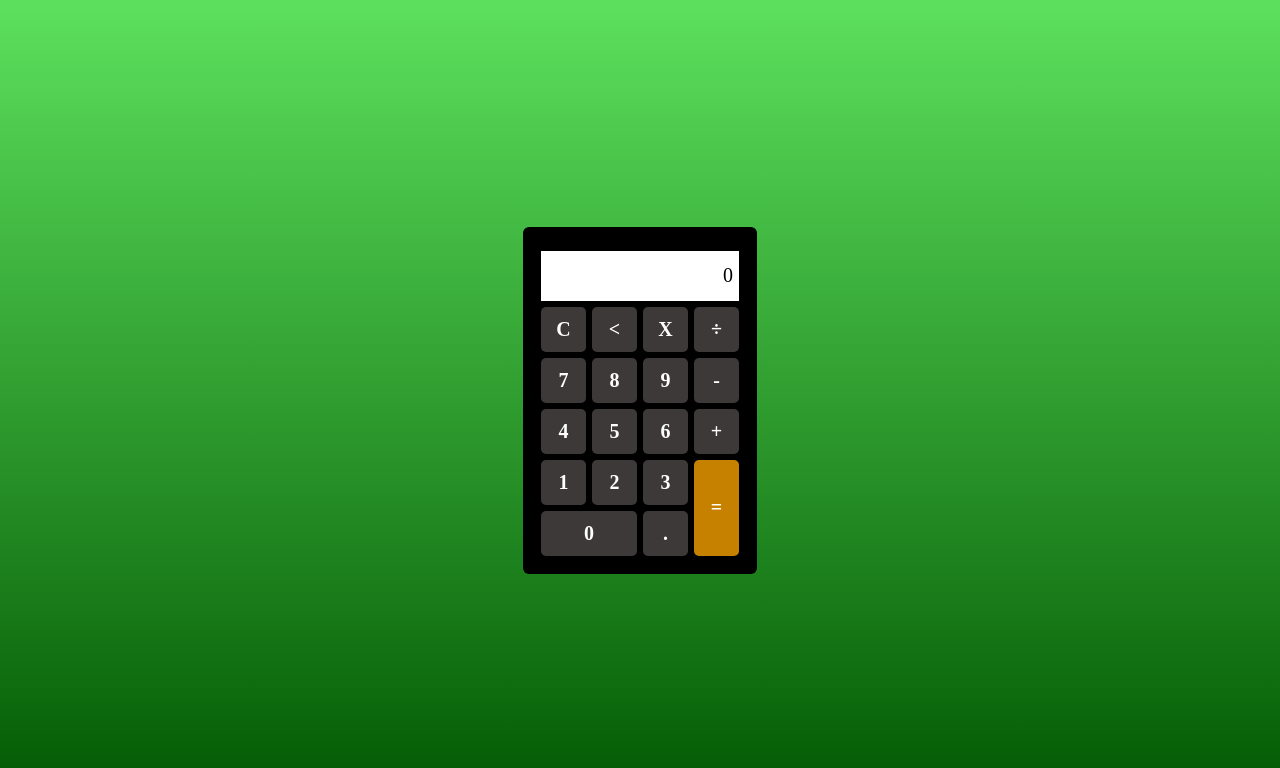
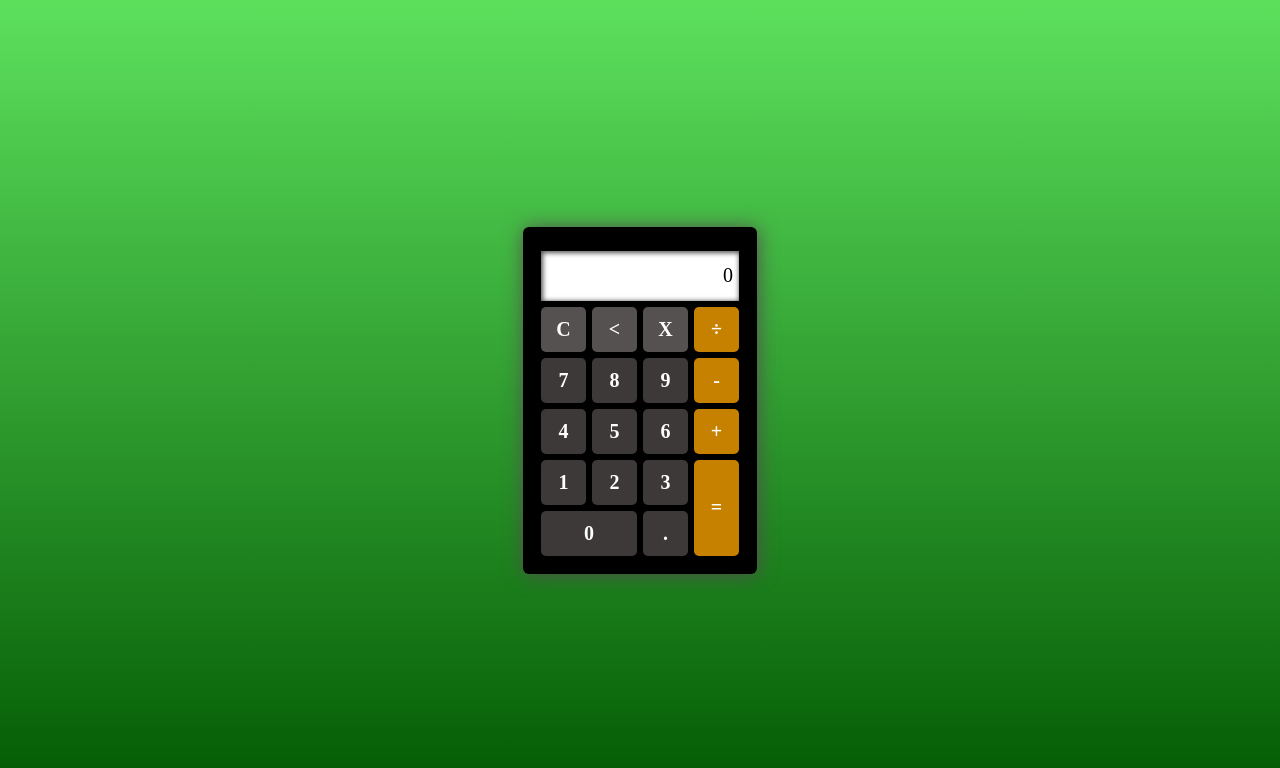
Before and after one commit to Paulo-ods/projeto-calculadora, a plain HTML site: page index.html in a window 1280 px wide. Drawn offline with Linux system fonts and the light colour scheme.

Commit message:
buttonsless cores

```diff
--- a/index.html
+++ b/index.html
@@ -13,24 +13,24 @@
 
         <table class="calculator-buttons">
             <tr>
-                <td data-clear-all>C</td>
-                <td data-delete>&#60;</td>
-                <td data-operator="x">X</td>
-                <td data-operator="&#247;">&#247;</td>
+                <td data-clear-all class="upEqual">C</td>
+                <td data-delete class="upEqual">&#60;</td>
+                <td data-operator="x" class="upEqual">X</td>
+                <td data-operator="&#247;" class="equal">&#247;</td>
             </tr>
 
             <tr>
                 <td data-number="7">7</td>
                 <td data-number="8">8</td>
                 <td data-number="9">9</td>
-                <td data-operator="-">-</td>
+                <td data-operator="-" class="equal">-</td>
             </tr>
 
             <tr>
                 <td data-number="4">4</td>
                 <td data-number="5">5</td>
                 <td data-number="6">6</td>
-                <td data-operator="+">+</td>
+                <td data-operator="+" class="equal">+</td>
             </tr>
 
             <tr>
--- a/style.css
+++ b/style.css
@@ -18,6 +18,7 @@ body {
     background: #000;
     padding: 24px 12px 12px;
     border-radius: 6px;
+    box-shadow: 1px 1px 20px #534e4e;
 }
 
 .screen-display {
@@ -29,6 +30,7 @@ body {
     height: 50px;
     margin: 0 6px;
     padding-right: 6px;
+    box-shadow: inset 1px 1px 5px 1px #555151;
 }
 
 .calculator-buttons {
@@ -63,3 +65,7 @@ td:not(:active):focus {
 .equal {
     background: #c78101;
 }
+
+.upEqual {
+    background: #555151;
+}
```
